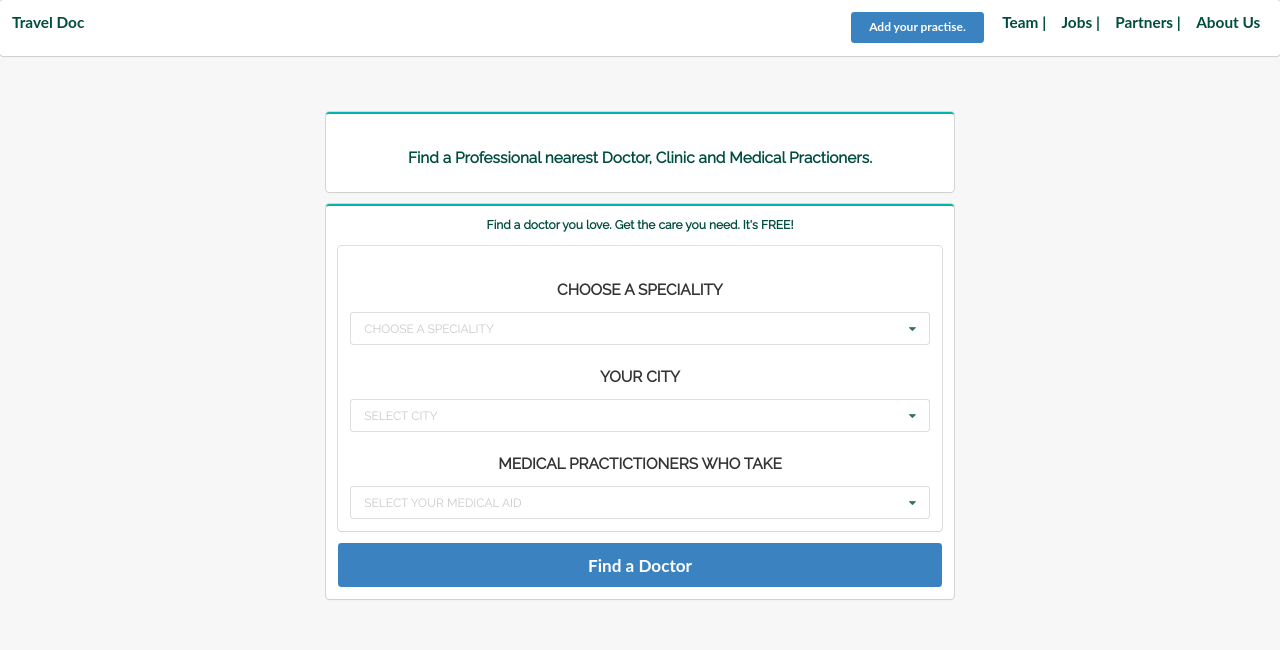
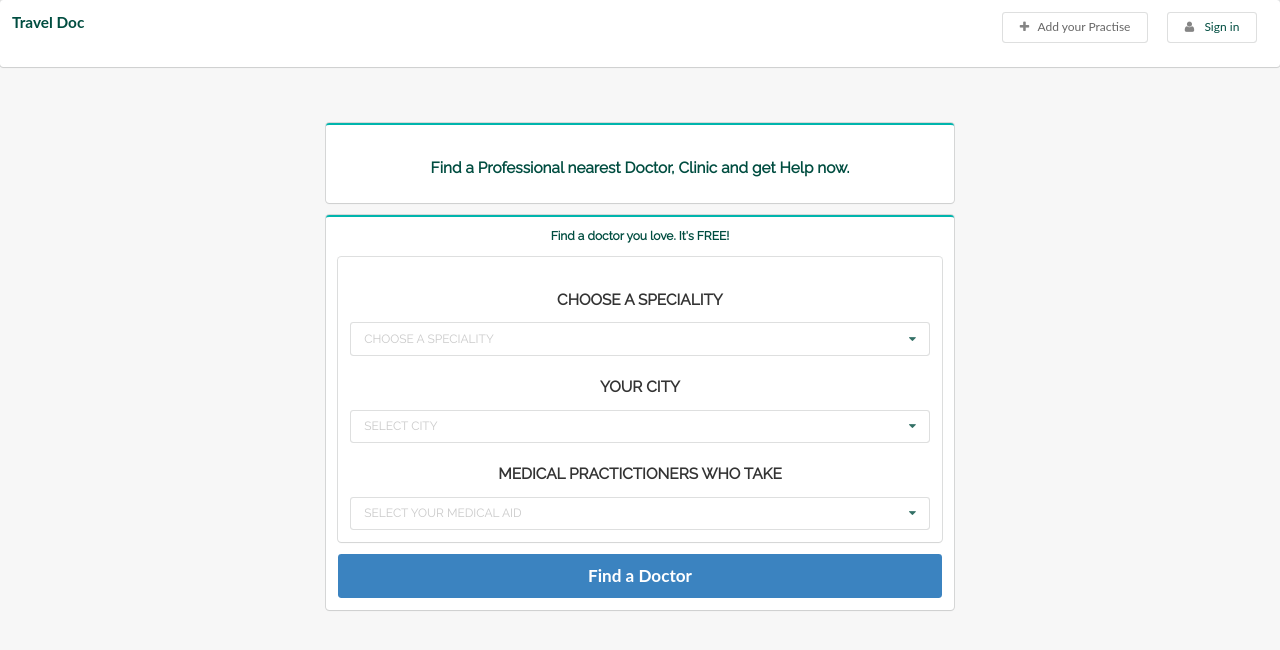
Before and after one commit to TheDoer/TravelDoc, a CodeIgniter app: page /traveldoc/ in a window 1280 px wide. Shown: the top 650 px of the page. Run offline with CodeIgniter, Linux system fonts and the light colour scheme.

Commit message:
added main controller and sign in , sign up components but not yet working

```diff
--- a/application/controllers/main.php
+++ b/application/controllers/main.php
@@ -10,10 +10,10 @@ class Main extends CI_Controller {
 		$this->load->view('include/template', $data);
 	}
 
-	 public function team()
+	 public function sign()
 
 	{
-		$data['main_content'] = "Team";
+		$data['main_content'] = "sign";
 		$this->load->view('include/template', $data);
 	}
 
--- a/application/views/include/navbar.php
+++ b/application/views/include/navbar.php
@@ -1,29 +1,36 @@
-<div class="ui segment">
+
+
+<?php
+   $url = $this->config->item('base_url');
+?>
+
+
+<div class="ui clearing segment">
   <h3 class="ui left floated header">
     <a href="">Travel Doc</a>
   </h3>
-  <h3 class="ui right floated header">
-   <a href="" </a>
-    About Us
-  </a>
-  </h3>
-  <h3 class="ui right floated header">
-   <a href="" </a>
-    Partners |
-  </a>
-  </h3>
-  <h3 class="ui right floated header">
-    <a href="" </a>
-    Jobs  |
-  </a>
-  </h3>
+
+
 
   <h3 class="ui right floated header">
-  <a href="" </a>
-    Team  |
-  </h3>
+   <button class="ui basic button">
+    <i class="icon user"></i>
+   <a href="<?php echo $url;?>main/sign"> Sign in </a>
+
+
+</button>
+
   <h3 class="ui right floated header">
-   <a href="" class="ui blue button">Add your practise.</a>
+   <button class="ui basic button">
+    <i class="add icon"></i
+   <a href="<?php echo $url;?>main/addpractise">Add your Practise</a>
 
-  </h3>
+
+</button>
+
+
+
+
+
+
 </div>
--- a/application/views/main.php
+++ b/application/views/main.php
@@ -6,13 +6,13 @@
       <br/><br/>
      <div class="ui teal segment">
 
-      <p><h3>Find a Professional nearest Doctor, Clinic and Medical Practioners. </h3></p>
+      <p><h3>Find a Professional nearest Doctor, Clinic and get Help now. </h3></p>
     </div>
 
 <div class="ui teal segment">
 <form method="POST" action="">
 <p><strong>Find a doctor you love.
-Get the care you need. It's FREE!</strong></p>
+It's FREE!</strong></p>
 
 <div class="ui form segment">
 
@@ -48,12 +48,19 @@ Get the care you need. It's FREE!</strong></p>
   <div class="item" data-value="Bulawayo"></i>Bulawayo</div>
   <div class="item" data-value="Masvingo"></i>Masvingo</div>
   <div class="item" data-value="Gweru"></i>Gweru</div>
-  <div class="item" data-value="BeitBridge"></i>BeitBridge</div>
+  <div class="item" data-value="BeitBridge"></i>Beitbridge</div>
   <div class="item" data-value="Gwanda"></i>Gwanda</div>
   <div class="item" data-value="Lupane"></i>Lupane</div>
   <div class="item" data-value="Kwekwe"></i>Kwekwe</div>
   <div class="item" data-value="Bindura"></i>Bindura</div>
   <div class="item" data-value="Chinhoyi"></i>Chinhoyi</div>
+  <div class="item" data-value="Kwekwe"></i>Kwekwe</div>
+    <div class="item" data-value="Chiredzi"></i>Chiredzi</div>
+      <div class="item" data-value="Vicfalls"></i>Victoria Falls</div>
+        <div class="item" data-value="Marondera"></i>Marondera</div>
+          <div class="item" data-value="Gwanda"></i>Gwanda</div>
+            <div class="item" data-value="Plumtree"></i>Plumtree</div>
+              <div class="item" data-value="Chivhu"></i>Chivhu</div>
 
 </div>
 </div>
```
Also changed, not shown: application/views/sign.php (added, +30 -0 lines).
